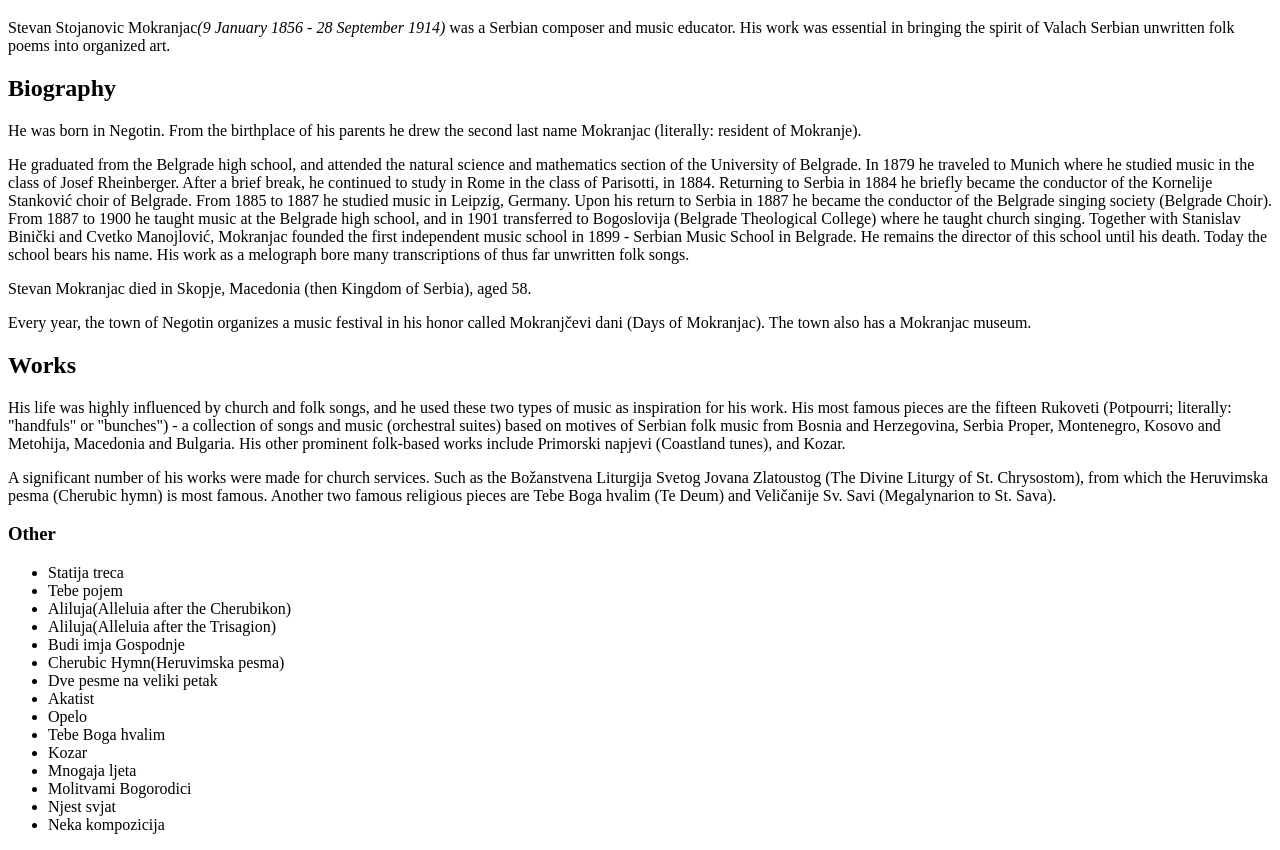
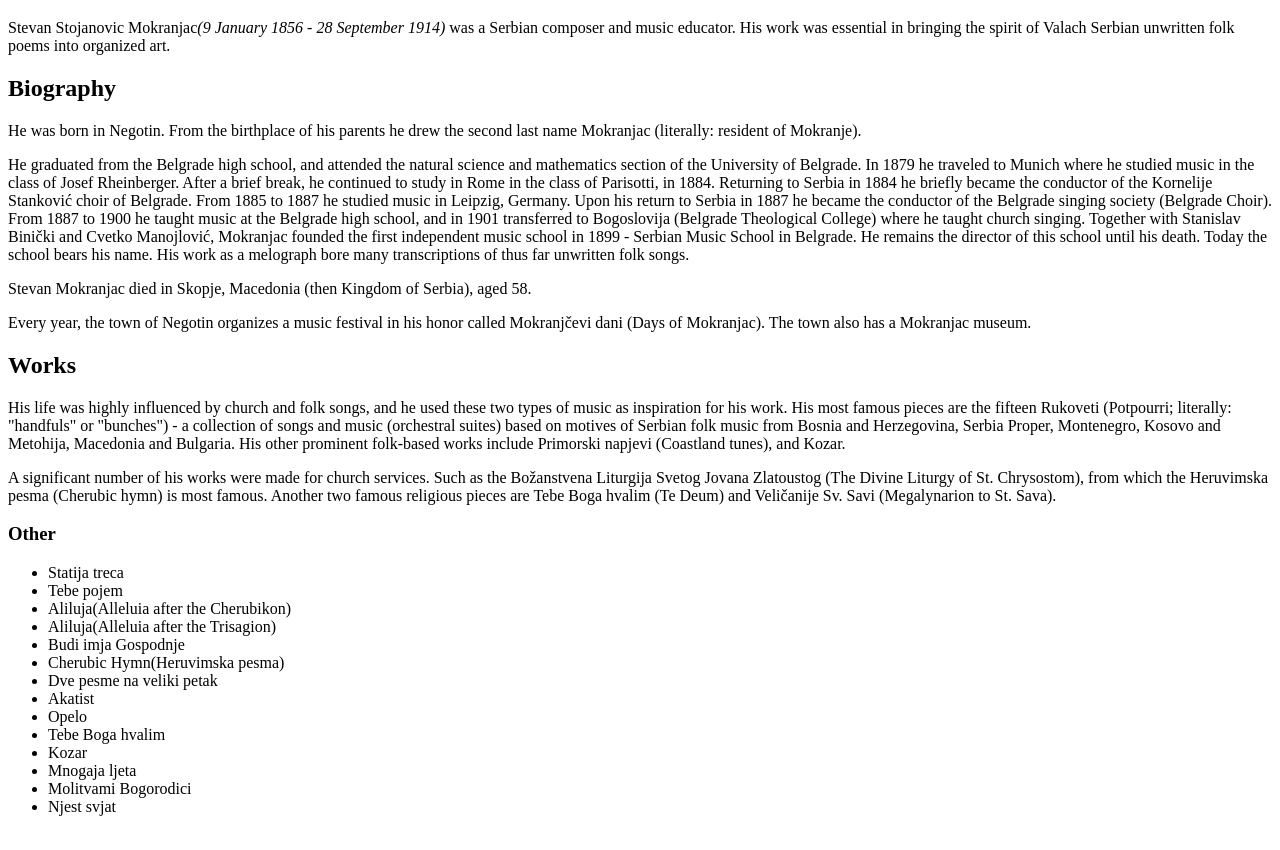
Before and after one commit to ivangadanec89/Vezba, a plain HTML site: page index.html in a window 1280 px wide. Shown: the part 61-911 px from the top of the page. Drawn offline with Linux system fonts and the light colour scheme.

Commit message:
Update index.html

```diff
--- a/index.html
+++ b/index.html
@@ -35,7 +35,7 @@
 			<li>Mnogaja ljeta</li>
 			<li>Molitvami Bogorodici</li>
 			<li>Njest svjat</li>
-			<li>Neka kompozicija</li>
+
 		</ul>
 	</body>
 </html>
```
